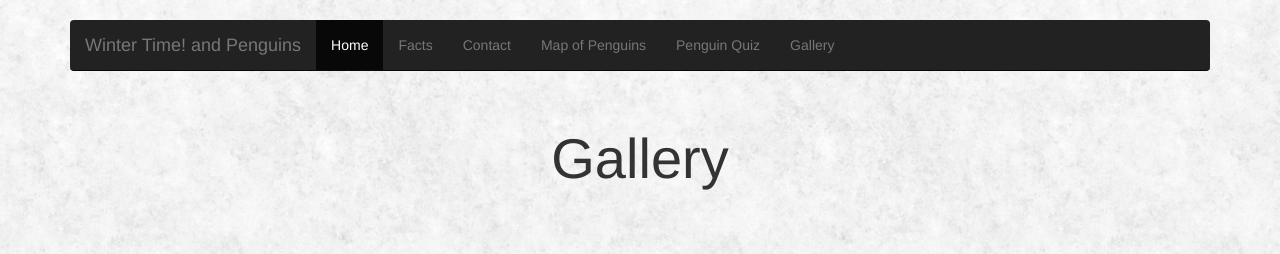
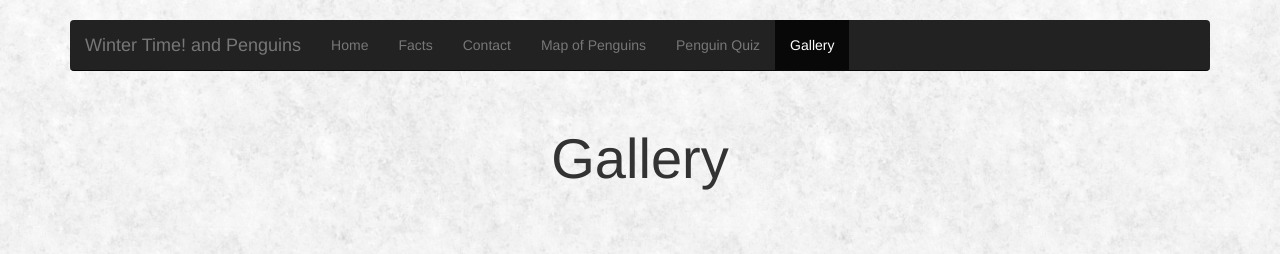
Before and after one commit to floorford/penguin-master, a website: page gallery.html in a window 1280 px wide. Shown: the top 254 px of the page. Drawn offline with nearby package versions, Linux system fonts and the light colour scheme.

Commit message:
changed active to gallery on gallery page

```diff
--- a/gallery.html
+++ b/gallery.html
@@ -32,12 +32,12 @@
         </div>
         <div class="navbar-collapse collapse">
             <ul class="nav navbar-nav">
-                <li class="active"><a href="index.html">Home</a></li>
+                <li><a href="index.html">Home</a></li>
         <li><a href="facts.html">Facts</a></li>
         <li><a href="contact.html">Contact</a></li>
         <li><a href="map.html">Map of Penguins</a></li>
                 <li><a href="quiz.html">Penguin Quiz</a></li>
-                <li><a href="gallery.html">Gallery</a></li>
+                <li class="active"><a href="gallery.html">Gallery</a></li>
             </ul>
             </div>
             </div>
```
